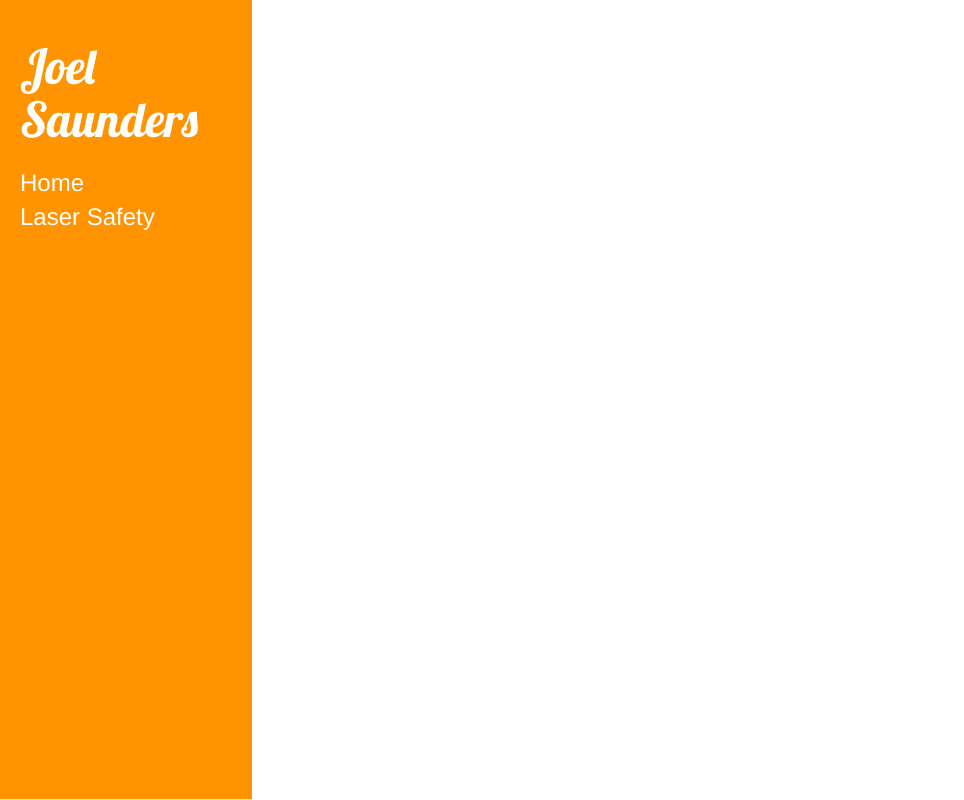
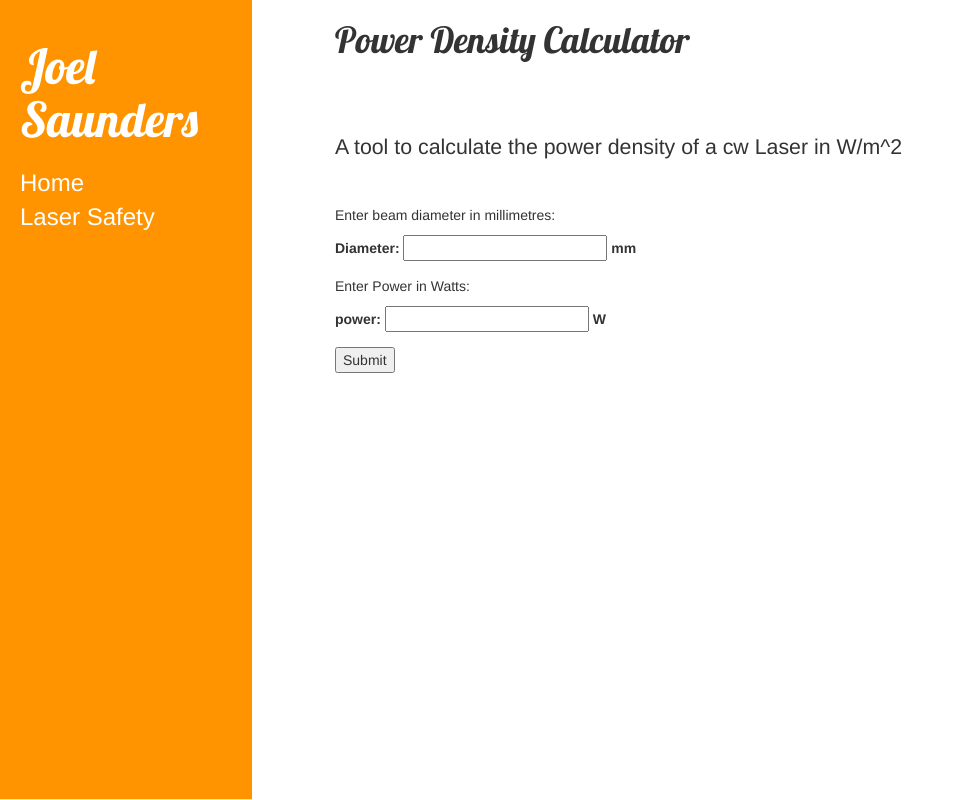
Before and after one commit to joelsaunders/blog-test, a Django app: page /laser/ in a window 1280 px wide; the page is wider, and only the part inside the window is pictured. Shown: that part, without its empty margins (0-964 px from the left). Run offline with Django 3.2, Linux system fonts and the light colour scheme; some libraries are stand-ins or nearby versions.

Commit message:
added simple power density calculator

```diff
--- a/blog/forms.py
+++ b/blog/forms.py
@@ -1,8 +1,16 @@
 from django import forms
-from .models import Post
+from .models import Post, Laser
 
 class PostForm(forms.ModelForm):
 
     class Meta:
         model = Post
         fields = ('title','text')
+
+class MyForm(forms.ModelForm):
+
+    #dia = forms.DecimalField(max_digits=8, decimal_places=5)
+	#power = forms.DecimalField(max_digits=8, decimal_places=5)
+    class Meta:
+        model = Laser
+        fields = ('dia','power')
--- a/blog/models.py
+++ b/blog/models.py
@@ -18,3 +18,13 @@ class Post(models.Model):
 
     def __str__(self):
         return self.title
+
+class Laser(models.Model):
+    dia = models.DecimalField(max_digits=8, decimal_places=5)
+    power = models.DecimalField(max_digits=8, decimal_places=5)
+
+    def get_dia(self):
+        return self.dia
+
+    def get_power(self):
+        return self.power
--- a/blog/static/css/blog.css
+++ b/blog/static/css/blog.css
@@ -12,6 +12,8 @@ body {
 	overflow: hidden;
 	display: inline-block;
 	width: 18em;
+	/*sticks to left hand side in firefox now*/
+	left: 0;
 
 }
 
@@ -89,3 +91,13 @@ h1, h2, h3, h4 {
 	color: #ffffff;
 	font-family: Helvetica;
 }
+
+.ui-widget {
+	width: 100%;
+	display: inline;
+}
+.page-desc {
+	margin-top: 2em;
+	margin-bottom: 2em;
+	font-size: 16pt;
+}
--- a/blog/templates/blog/laser.html
+++ b/blog/templates/blog/laser.html
@@ -1,6 +1,37 @@
 {% extends 'blog/base.html' %}
 
 {% block content %}
+	<div>
+		<div class="title-block">
+			<h1>Power Density Calculator</h1>
+			<br>
+			<div class="page-desc">
+				<p>A tool to calculate the power density of a cw Laser in W/m^2 </p>
+			</div>
+		</div>
+		<form action="/laser/" method="post">{% csrf_token %}
+			<p>Enter beam diameter in millimetres:</p>
+			<p>
+				<div class="ui-widget">
+					<label for="id_dia">Diameter:
+						<input id="id_dia" type="number" name="dia" step="0.01" />
+						mm
+					</label>
+				</div>
+			</p>
 
+			<p>Enter Power in Watts:</p>
+			<p>
+				<div class="ui-widget">
+					<label for="id_power">power:
+						<input id="id_power" type="number" name="power" step="0.01" /> W
+					</label>
+				</div>
+			</p>
 
+			<input type="submit" value="Submit"/>
+
+		</form>
+
+	</div>
 {% endblock %}
--- a/blog/urls.py
+++ b/blog/urls.py
@@ -6,5 +6,5 @@ urlpatterns = [
     url(r'^post/(?P<pk>\d+)/$', views.post_detail, name = 'post_detail'),
     url(r'^post/new/$', views.post_new, name = 'post_new'),
     url(r'^post/(?P<pk>\d+)/edit/$', views.post_edit, name='post_edit'),
-    url(r'^laser/$', views.laser, name='laser'),
+    url(r'^laser', views.laser, name='laser'),
 ]
--- a/blog/views.py
+++ b/blog/views.py
@@ -1,7 +1,7 @@
 from django.shortcuts import render, get_object_or_404, redirect
-from .models import Post #import the model created previously
+from .models import Post, Laser #import the model created previously
 from django.utils import timezone #import timezone for sorting
-from .forms import PostForm
+from .forms import PostForm, MyForm
 
 def post_list(request):
     # order posts and exclude unpublished posts
@@ -42,5 +42,26 @@ def post_edit(request, pk):
         form = PostForm(instance=post)
     return render((request), 'blog/post_edit.html', {'form': form})
 
+def spot_size(dia):
+    areamm = 3.142*((dia/2)**2)
+    aream = areamm / (1000**2)
+    return aream
+
+def p_density(power, dia):
+    power_density = power / spot_size(dia)
+    return power_density
+
 def laser(request):
-    return render(request, 'blog/laser.html', {})
+    if request.method == 'POST':
+        form = MyForm(request.POST)
+        if form.is_valid():
+            dia = int(form.cleaned_data['dia'])
+            power = int(form.cleaned_data['power'])
+
+            ans = p_density(power, dia)
+
+            return render(request, 'blog/laser_out.html', {'ans': ans})
+    else:
+        form = MyForm()
+
+    return render(request, 'blog/laser.html', {'form': form})
```
Also changed, not shown: blog/templates/blog/laser_out.html (added, +10 -0 lines).
